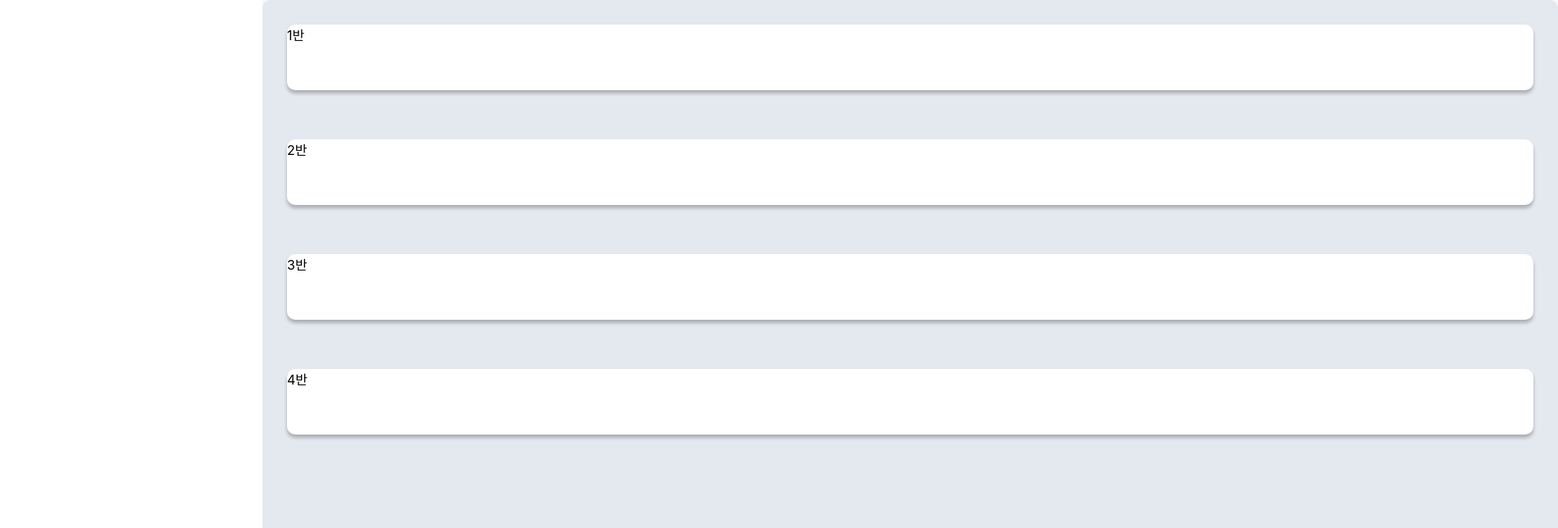
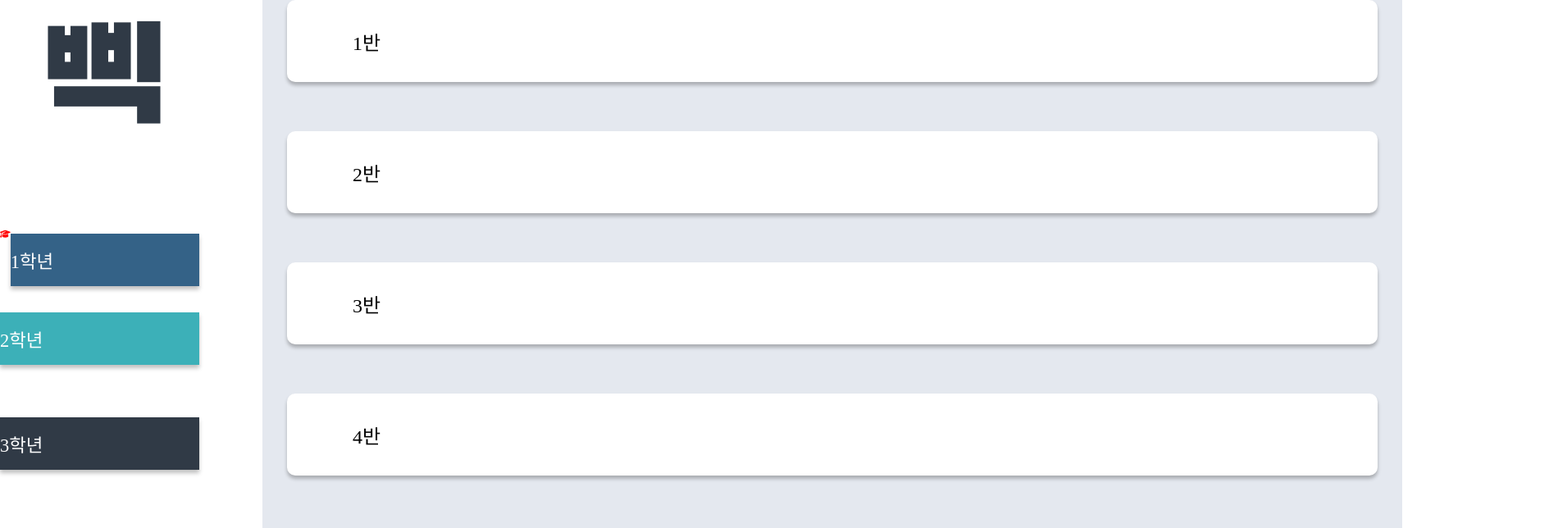
Before and after one commit to 8Bit-beep/BBEEP_Web, a React (Create React App) app: page / in a window 1280 px wide. Shown: the top 644 px of the page at 82% size, 1900 px wide, since content can reach past the window. Built offline with nearby package versions, Linux system fonts and the light colour scheme.

Commit message:
bbeep.side

```diff
--- a/src/App.css
+++ b/src/App.css
@@ -2,3 +2,10 @@
   padding: 0;
   margin: 0;
 }
+
+@font-face {
+  font-family: "SBAggroB";
+  src: url("../src/font/SBAggroB.woff") format("woff");
+  font-weight: normal;
+  font-style: normal;
+}
--- a/src/Components/Main/Main.css
+++ b/src/Components/Main/Main.css
@@ -1,36 +1,60 @@
-*{
-    margin:0;
+* {
+  margin: 0;
   padding: 0;
+}
 
+.MainWrapper {
+  display: flex;
 }
-.main{
+
+.Main {
   display: flex;
   position: absolute;
-    left:320px;
-    width:1580px;
-    bottom:0px;
-    height: 800px;
+  left: 320px;
+  width: 1390px;
+  bottom: 0px;
+  height: 830px;
   flex-direction: column;
-    background: #E4E8EF;
+  background: #e4e8ef;
+}
+.Main > div {
+  display: flex;
+  height: 100px;
   border-radius: 10px;
 
+  background: #ffffff;
+  box-shadow: 0px 4px 4px 0px rgba(0, 0, 0, 0.25);
+  margin: 30px;
+  padding-left: 80px;
+
+  align-items: center;
+
+  color: #000;
+  font-family: SB AggroOTF;
+  font-size: 24px;
+  font-style: normal;
+  font-weight: 400;
+  line-height: normal;
 }
-.main > div {
-    height: 80px;
-    border-radius: 10px;
-
-    background: #FFFFFF;
-    box-shadow: 0px 4px 4px 0px rgba(0, 0, 0, 0.25);
-    margin:30px;
-}
-.header-bar{
+.HeaderBar {
   display: flex;
   position: absolute;
 
   flex-direction: row;
   left: 320px;
-    height: 100px;
-    width: 1580px;
-    background: #F6F7F9;
+  height: 100%;
+  width: 1390px;
+  background: #f6f7f9;
   justify-content: right;
 }
+
+.HeaderBar > span {
+  color: #000;
+  font-family: SB AggroOTF;
+  font-size: 24px;
+  font-style: normal;
+  font-weight: 400;
+  line-height: normal;
+  margin-right: 50px;
+  margin-top: 25px;
+}
--- a/src/Components/Main/Main.jsx
+++ b/src/Components/Main/Main.jsx
@@ -1,12 +1,13 @@
 import React, { useState } from "react";
 import "./Main.css";
-
+import Side from "../Side/Side";
+import { useNavigate } from "react-router-dom";
 const Bbeep = () => {
+  const navigate = useNavigate();
   let toggle;
   const HandleSearchRoom = () => {
-        let Room = document.getElementById("roomcheck");
-        let Class = document.getElementById("classcheck");
-
+    let Room = document.getElementById("RoomCheck");
+    let Class = document.getElementById("ClassCheck");
 
     if (!toggle) {
       Room.style.color = "blue";
@@ -24,19 +25,17 @@ import "./Main.css";
   };
 
   return (
-        <div>
-            <div className="header-bar">
-        <span id="roomcheck" onClick={HandleSearchRoom} className="first">
+    <div className="MainWrapper">
+      <Side />
+      <div className="HeaderBar">
+        <span id="RoomCheck" onClick={HandleSearchRoom} className="first">
           실 조회하기
         </span>
-                <span id="classcheck" onClick={HandleSearchRoom}>
+        <span id="ClassCheck" onClick={HandleSearchRoom}>
           학반 조회하기
         </span>
       </div>
-
-
-
-            <div className="main">
+      <div className="Main">
         <div>1반</div>
         <div>2반</div>
         <div>3반</div>
--- a/src/Components/side/side.css
+++ /dev/null
@@ -1,4 +0,0 @@
-*{
-    margin:0;
-    padding: 0;
-}
--- a/src/Components/side/side.jsx
+++ b/src/Components/side/side.jsx
@@ -1,21 +1,22 @@
 import React from "react";
+import "../../style/Side.style/Side.css";
+import { FontAwesomeIcon } from "@fortawesome/react-fontawesome";
+import { faGraduationCap } from "@fortawesome/free-solid-svg-icons";
+const Side = () => {
+  return (
+    <div>
+      <div className="SideBarWrap">
+        <h1>삑</h1>
+        <div>
+          <FontAwesomeIcon icon={faGraduationCap} color="red" width={"1vw"} height={"1vh"} />
+          <div className="Grade1">1학년</div>
+        </div>
 
-const Side = () => {
-    return(
-        <div>
-            <div className="side-bar">
-                <div className="one" >
-                    1학년
-                </div>
-                <div className="two" >
-                    2학년
-                </div>
-                <div className="three">
-                    3학년
-                </div>
-            </div>
-        </div>
-    );
+        <div className="Grade2">2학년</div>
+        <div className="Grade3">3학년</div>
+      </div>
+    </div>
+  );
 };
 
 export default Side;
--- a/src/style/Login.style/Login.css
+++ b/src/style/Login.style/Login.css
@@ -1,9 +1,9 @@
-@font-face {
+/* @font-face {
   font-family: "SBAggroB";
   src: url("../../font/SBAggroB.woff") format("woff");
   font-weight: normal;
   font-style: normal;
-}
+} */
 
 .LoginWrapper {
   width: 100%;
--- /dev/null
+++ b/src/style/Side.style/Side.css
@@ -0,0 +1,39 @@
+.SideBarWrap h1 {
+  font-size: 9rem;
+  margin-left: 4vw;
+  margin-top: 2vh;
+}
+
+.SideBarWrap {
+  display: flex;
+  flex-direction: column;
+
+}
+
+.SideBarWrap div {
+  display: flex;
+  align-self: center;
+  width: 19vw;
+  height: 8vh;
+  margin-top: 8vh;
+  font-size: 1.4rem;
+  color: white;
+  align-items: center;
+  font-family: SB AggroOTF;
+
+}
+
+.Grade1 {
+  background: #346287;
+  box-shadow: 0px 4px 5px 0px rgba(0, 0, 0, 0.25);
+}
+
+.Grade2 {
+    background: #3CB0B8;
+    box-shadow: 0px 4px 5px 0px rgba(0, 0, 0, 0.25);
+  }
+
+.Grade3 {
+    background: #303A46;
+    box-shadow: 0px 4px 5px 0px rgba(0, 0, 0, 0.25);
+}
```
Also changed, not shown: package.json (+6 -1 lines), src/img/MainLogo.svg (added), 1 other file (tests, documents, lock files or other folders). Lines whose indentation alone changed are shown as unchanged.
